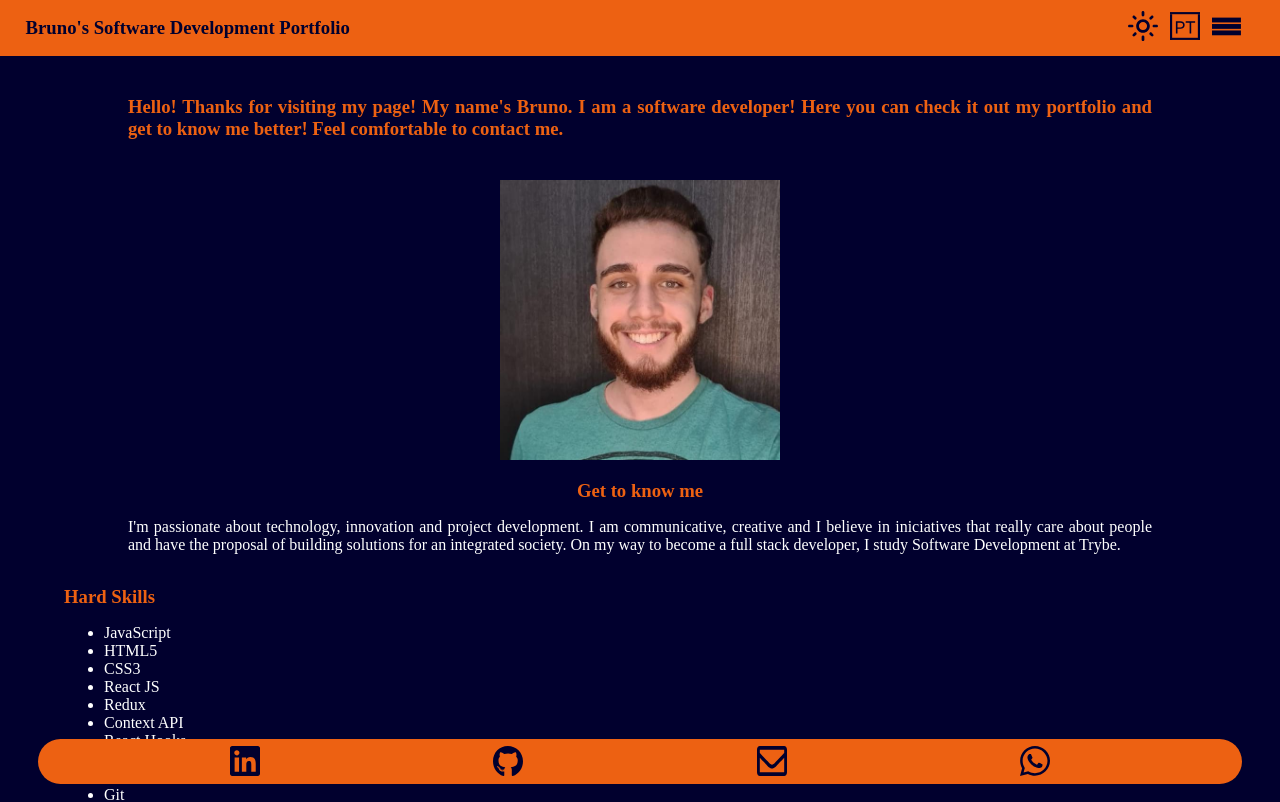
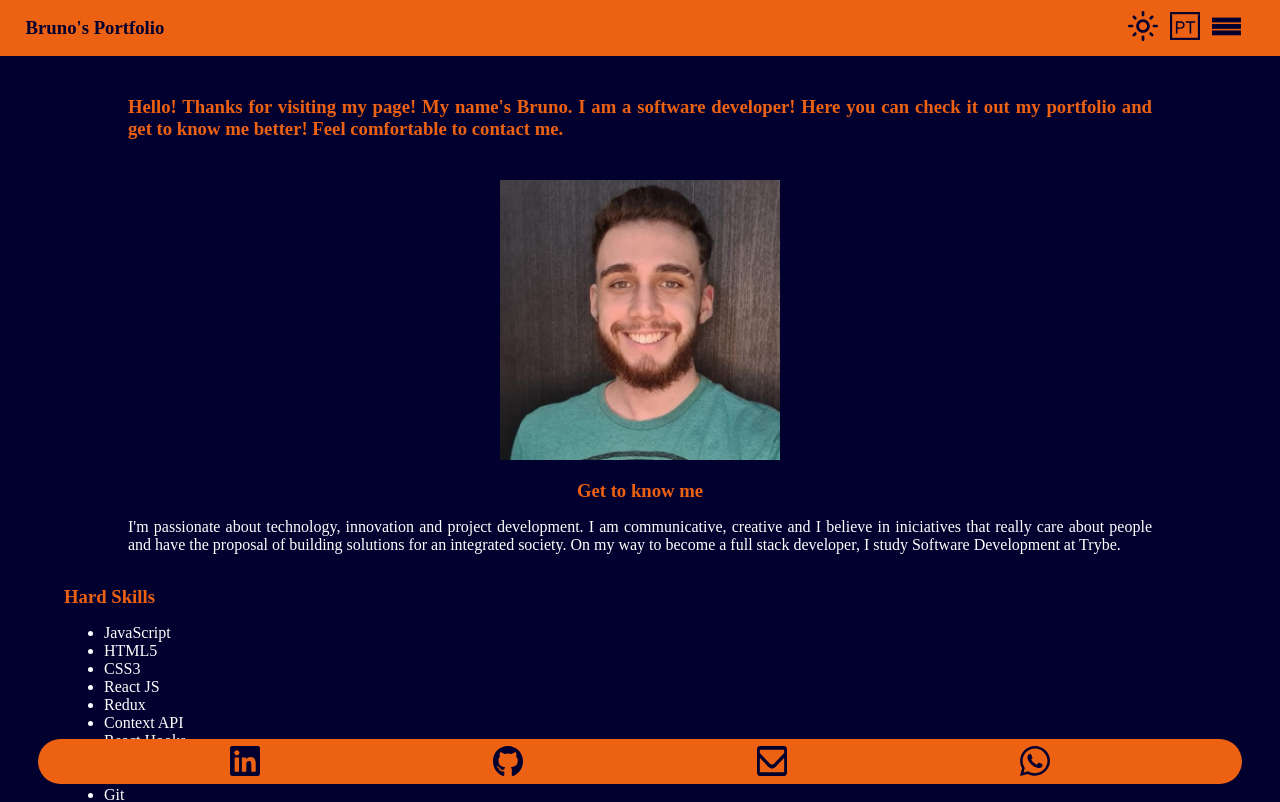
Before and after one commit to BrunoDevMoraes/brunodevmoraes-portfolio, a React (Create React App) app: page / in a window 1280 px wide. Shown: the top 802 px of the page. Built offline with nearby package versions, Linux system fonts and the light colour scheme.

Commit message:
Fix greeting and header title

```diff
--- a/src/components/Greeting/Greeting.jsx
+++ b/src/components/Greeting/Greeting.jsx
@@ -18,7 +18,7 @@ export default function Greeting() {
     return (
       <h3 id="greeting">
         Olá! Obrigado por visitar minha página! Meu nome é Bruno.
-        Eu sou engenheiro de software! Aqui você pode conferir meu portfólio e me conhecer melhor!
+        Sou desenvolvedor de software! Aqui você pode conferir meu portfólio e me conhecer melhor!
         Fique à vontade para entrar em contato comigo.
       </h3>
     )
--- a/src/components/Header/Header.jsx
+++ b/src/components/Header/Header.jsx
@@ -16,11 +16,11 @@ export default function Header() {
   function renderHeaderTitle() {
     if (language === 'PT') {
       return (
-        <h3>Portfólio de Desenvolvimento de Software de Bruno</h3>
+        <h3>Portfólio de Bruno</h3>
       )
     }
     return (
-        <h3>Bruno's Software Development Portfolio</h3>
+        <h3>Bruno's Portfolio</h3>
     )
   }
 
```
